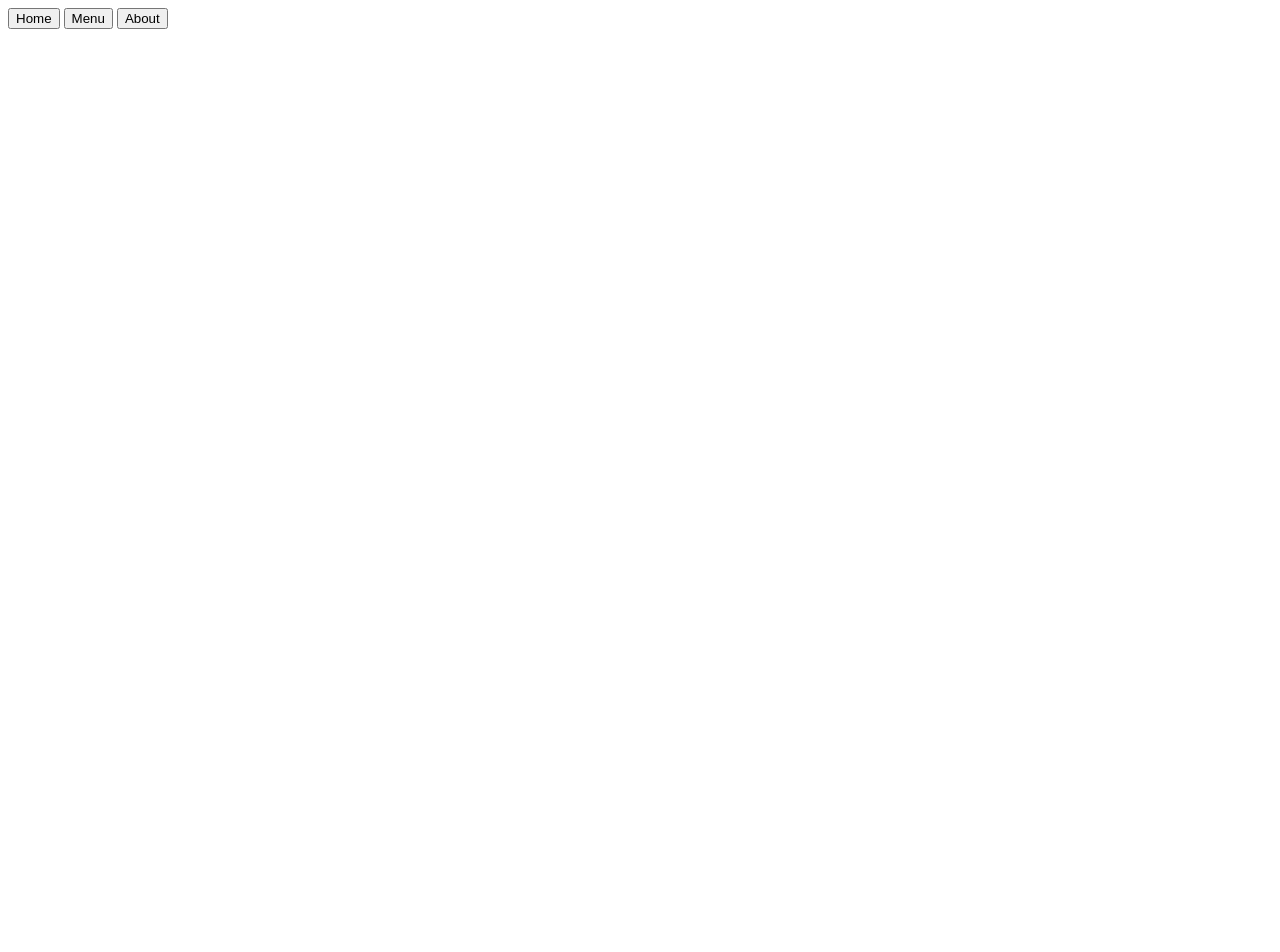
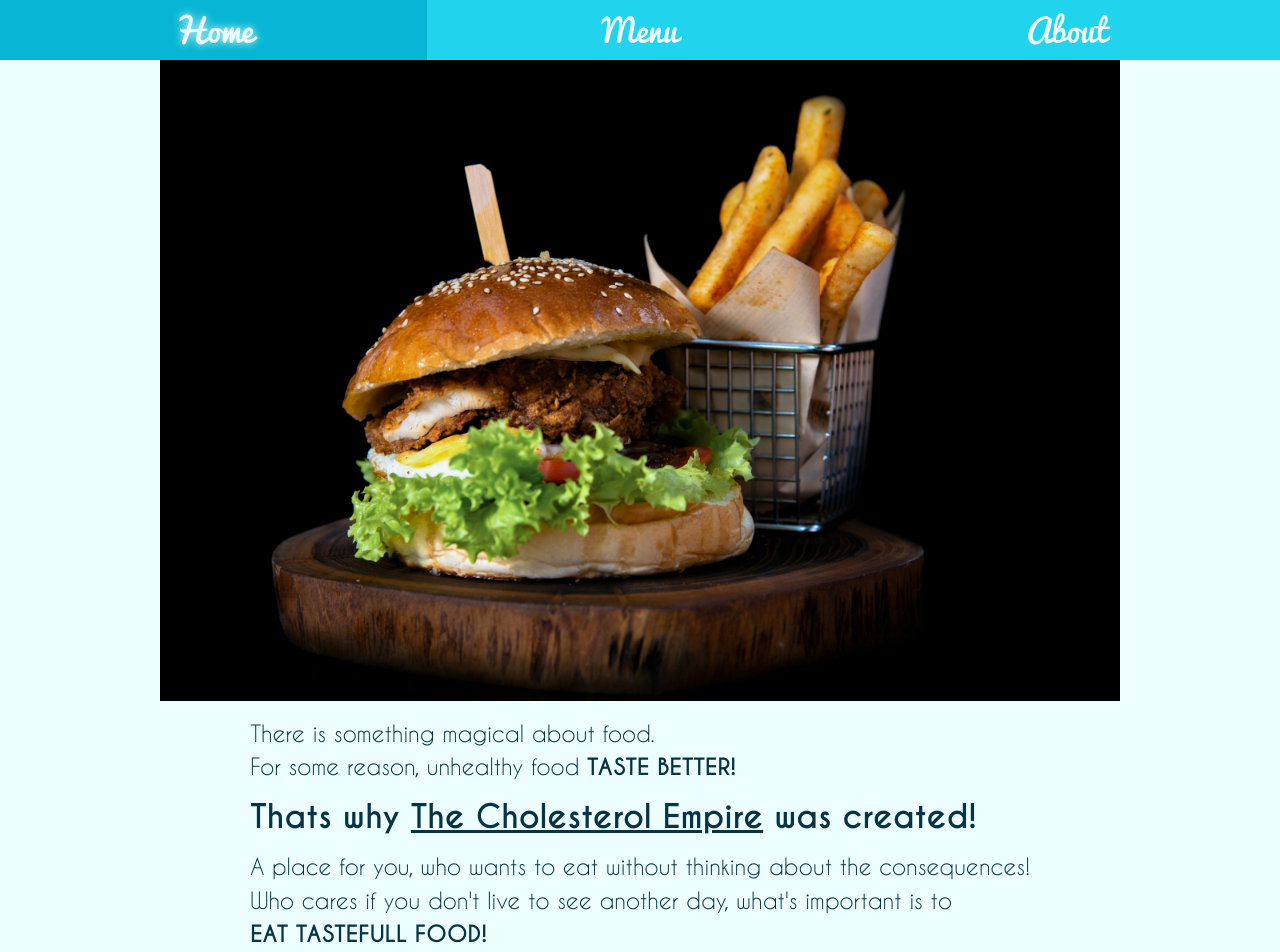
Before and after one commit to maj-dan/restaurant-page, a website built with webpack: page src/index.html in a window 1280 px wide. Before the commit the page ends 800 px from the top, so only its background shows below. Built offline with nearby package versions, Linux system fonts and the light colour scheme.

Commit message:
Display homepage

```diff
--- a/package.json
+++ b/package.json
@@ -12,7 +12,9 @@
   "author": "",
   "license": "ISC",
   "devDependencies": {
+    "css-loader": "^7.1.2",
     "html-webpack-plugin": "^5.6.0",
+    "style-loader": "^4.0.0",
     "webpack": "^5.93.0",
     "webpack-cli": "^5.1.4"
   }
--- /dev/null
+++ b/src/home.js
@@ -0,0 +1,17 @@
+import homeImage from "./burger.jpg";
+
+export default function home(){
+    const home = document.createElement("div");
+
+    const img = new Image();
+    img.src = homeImage;
+    img.id = "hero-img";
+
+    const text = document.createElement("div");
+    text.innerHTML = "<p>There is something magical about food.<br>For some reason, unhealthy food <strong>TASTE BETTER!</strong></p><h2>Thats why <span>The Cholesterol Empire</span> was created!</h2><p>A place for you, who wants to eat without thinking about the consequences!</p><p>Who cares if you don't live to see another day, what's important is to<br><strong>EAT TASTEFULL FOOD!</strong></p>";
+
+    home.appendChild(img);
+    home.appendChild(text);
+
+    return home;
+}
--- a/src/index.js
+++ b/src/index.js
@@ -1 +1,4 @@
-console.log("I'm working!");
+import homePage from "./home.js";
+import "./style.css";
+
+document.querySelector("#content").appendChild(homePage());
--- /dev/null
+++ b/src/style.css
@@ -0,0 +1,92 @@
+@font-face {
+    font-family: "pacifico";
+    src: url(./fonts/pacifico-webfont.woff2) format("woff2"),
+        url(./fonts/pacifico-webfont.woff) format("woff");
+}
+
+@font-face {
+    font-family: "caviar";
+    src: url(./fonts/caviardreams-webfont.woff2) format("woff2"),
+        url(./fonts/caviardreams-webfont.woff) format("woff");
+    font-weight: normal;
+}
+
+@font-face {
+    font-family: "caviar";
+    src: url(./fonts/caviar_dreams_bold-webfont.woff2) format("woff2"),
+        url(./fonts/caviar_dreams_bold-webfont.woff) format("woff");
+    font-weight: bold;
+}
+
+:root {
+    --main-color: #22d3ee;
+    --light-color: #ecfeff;
+    --dark-color: #155e75;
+    --text-color: #083344;
+    --hover-color: #06b6d4;
+}
+
+* {
+    margin: 0;
+    padding: 0;
+    box-sizing: border-box;
+    color: var(--text-color);
+}
+
+body {
+    background-color: var(--light-color);
+}
+
+nav {
+    width: 100vw;
+    height: 60px;
+    display: grid;
+    grid-template-columns: repeat(3, 1fr);
+    position: sticky;
+    z-index: 1;
+    top: 0;
+}
+
+nav button {
+    appearance: none;
+    border: none;
+    background-color: var(--main-color);
+    font-family: "pacifico", sans-serif;
+    font-size: 2rem;
+    color: var(--light-color);
+}
+
+nav button:hover,
+nav button:active {
+    background-color: var(--hover-color);
+    text-shadow: 0px 0px 8px var(--light-color);
+}
+
+#hero-img {
+    width: 100%;
+    max-width: 960px;
+    object-fit: cover;
+    object-position: bottom;
+    position: relative;
+    margin-bottom: 16px;
+}
+
+#content > div {
+    display: grid;
+    justify-items: center;
+    font-family: "caviar", sans-serif;
+}
+
+#content p{
+    font-size: 1.4rem;
+    line-height: 1.5;
+}
+
+#content h2 {
+    font-size: 2rem;
+    margin: 12px 0;
+}
+
+#content h2 > span {
+    text-decoration: underline;
+}
--- a/webpack.config.js
+++ b/webpack.config.js
@@ -8,11 +8,24 @@ module.exports = {
     output: {
         filename: "main.js",
         path: path.resolve(__dirname, "dist"),
+        clean: true,
     },
     plugins: [
         new HtmlWebpackPlugin({
             template: "./src/index.html",
             scriptLoading: "defer",
         }),
-    ]
+    ],
+    module: {
+        rules: [
+            {
+                test: /\.svg/i,
+                type: "asset/inline",
+            },
+            {
+                test: /\.css$/i,
+                use: ["style-loader", "css-loader"],
+            }
+        ]
+    },
 };
```
Also changed, not shown: src/index.html (+2 -1 lines), src/burger.jpg (added), src/fonts/caviar_dreams_bold-webfont.woff (added), src/fonts/caviar_dreams_bold-webfont.woff2 (added), src/fonts/caviardreams-webfont.woff (added), src/fonts/caviardreams-webfont.woff2 (added), src/fonts/pacifico-webfont.woff (added), src/fonts/pacifico-webfont.woff2 (added), src/sweets.jpg (added), 1 other file.
